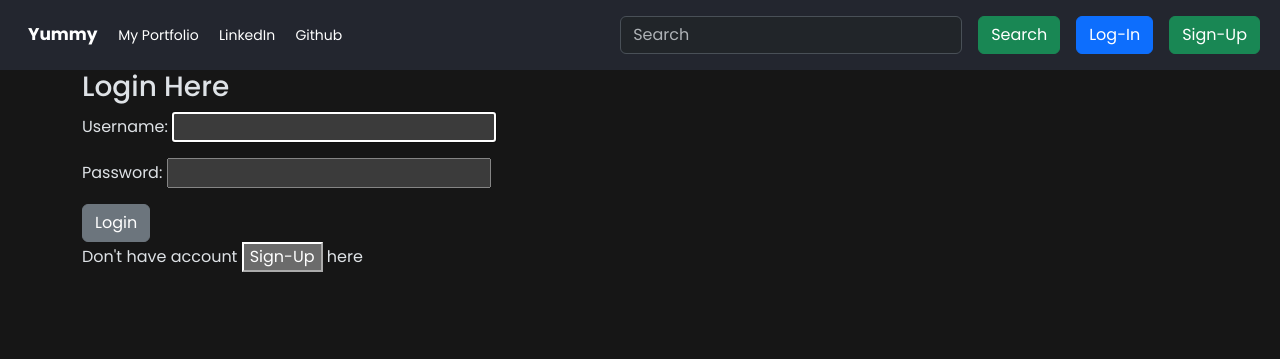
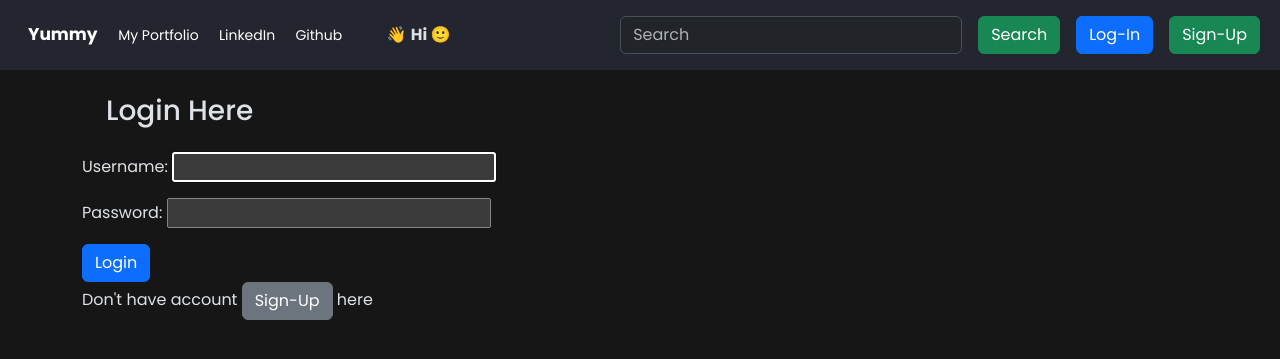
Before and after one commit to Mangeshs1134/Django_Learnings, a Django app: page /accounts/login/ in a window 1280 px wide. Shown: the top 359 px of the page. Run offline with Django 5.2, Linux system fonts and the light colour scheme.

Commit message:
Add files via upload

```diff
--- a/Yummy_a_recipe_app/YummyProject/templates/base.html
+++ b/Yummy_a_recipe_app/YummyProject/templates/base.html
@@ -14,7 +14,7 @@
 </head>
 <body class='body' data-bs-theme="dark">
     <nav class="navbar py-3 navbar-dark bg-grey-color">
-        <div class="container-fluid">
+        <div class="container-fluid ">
           <div class="logo">
           <a class="navbar-brand mx-3 yummy" href="{%url 'list'%}">
 
@@ -23,6 +23,7 @@
         <a href="" class="navbar-brand">My Portfolio</a>
         <a href="" class="navbar-brand">LinkedIn</a>
         <a href="" class="navbar-brand">Github</a>
+       <span class="mx-4">👋 <b>Hi {{user.username}}🙂 </b></span>
         </div>
         <div class="d-flex">
             <form class="d-flex" method='get' action="{%url "search" %}">
@@ -173,7 +174,9 @@
         {% block content %}
         {% endblock %}
       </div>
-
+      {% comment %} <footer class='d-flex footer'>
+        Thank you for your Visit.
+      </footer> {% endcomment %}
 
 
     </body>
--- a/Yummy_a_recipe_app/YummyProject/templates/registration/login.html
+++ b/Yummy_a_recipe_app/YummyProject/templates/registration/login.html
@@ -1,14 +1,21 @@
 {% extends "base.html" %}
 {% block Portfolio %}{% endblock %}
 {% block content %}
-<h3>Login Here</h3>
+<div class="d-flex login-page">
+    <div>
+        <h3 class='m-4 button-login'>Login Here</h3>
     <form action="" method="post">
         {% csrf_token %}
         {{form.as_p}}
-        <button class="btn btn-secondary" type="submit">Login</button>
+<div class="button-login">
+    <button class="btn btn-primary ml-4" type="submit">Login</button>
+</div>
 
     </form>
 <p> Don't have account
-    <a href="{% url 'register' %}"><button type="button">Sign-Up</button></a> here
+    <a href="{% url 'register' %}"><button type="button" class='btn btn-secondary'>Sign-Up</button></a> here
 </p>
+    </div>
+</div>
+
 {% endblock %}
--- a/Yummy_a_recipe_app/YummyProject/templates/registration/signup.html
+++ b/Yummy_a_recipe_app/YummyProject/templates/registration/signup.html
@@ -1,7 +1,7 @@
 {% extends "base.html" %}
 {% block Portfolio %}{% endblock %}
 {% block content %}
-<h3>Sign-Up Here</h3>
+<h3 class='m-4'>Sign-Up Here</h3>
     <form action="" method="post">
         {% csrf_token %}
         {{form.as_p}}
```
